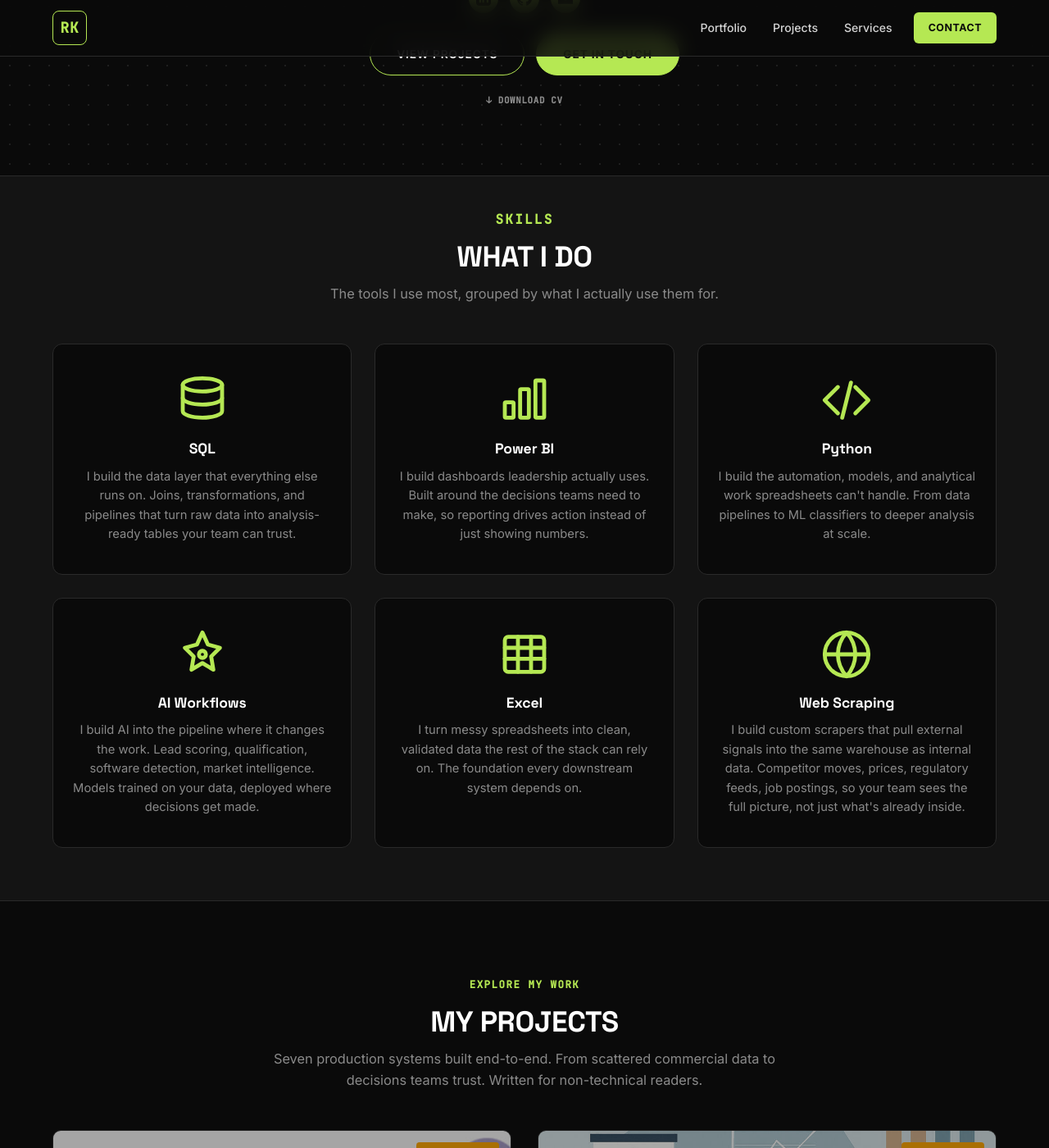
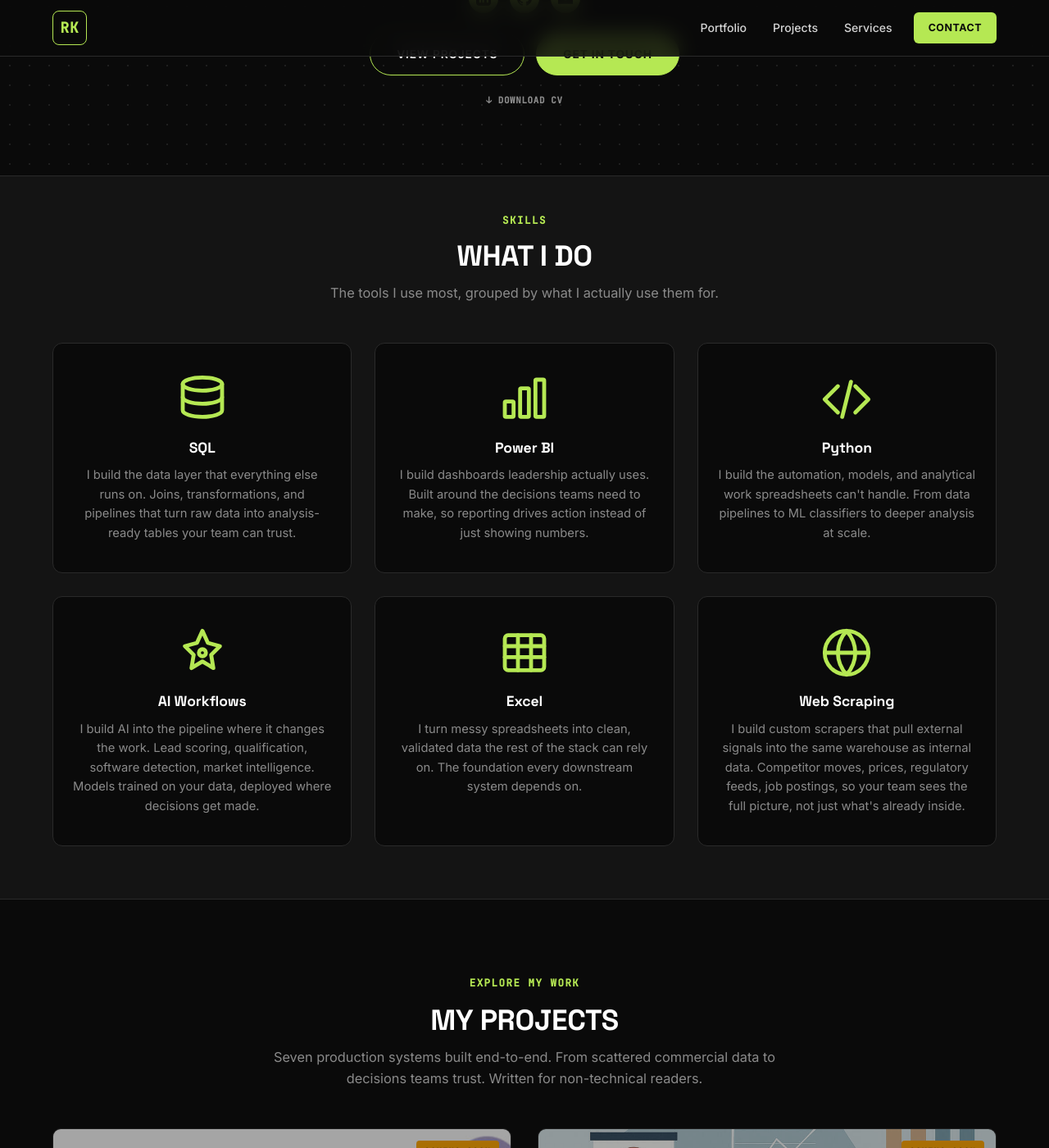
Before and after one commit to rasmuskampmann1998/rasmuskampmann.com, a Jekyll site: the page built from index.md, in a window 1280 px wide and 1400 px high, scrolled down 676 px. Shown: the whole window at 82% size. Built offline with Jekyll 4.4.1, drawn with Linux system fonts in a browser that asks for light colours.

Commit message:
Normalize eyebrow size on homepage sections
The Skills section was overriding .eyebrow to 1rem, making "Skills"
visibly larger than "Explore my work", "Learn more", and "3+ years
of experience". Removed the override so all eyebrows render at the
base 0.78rem.

Co-Authored-By: Claude Opus 4.7 <noreply@anthropic.com>

```diff
--- a/assets/css/main.scss
+++ b/assets/css/main.scss
@@ -1446,8 +1446,6 @@ section .section-sub {
   padding: 40px 0 64px;
 
   .eyebrow {
-    font-size: 1rem;
-    letter-spacing: 0.14em;
     margin-bottom: 14px;
   }
 
```
